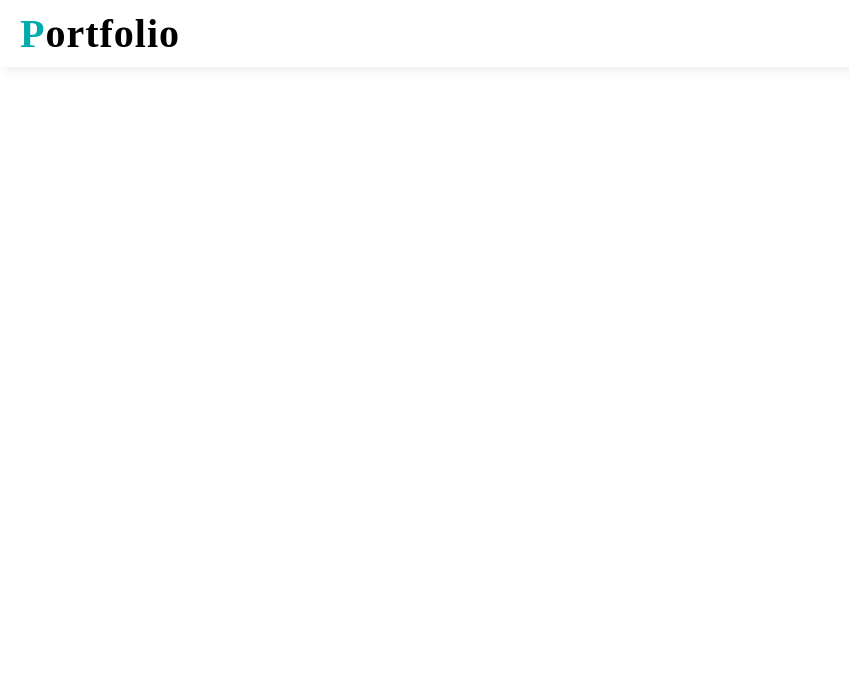
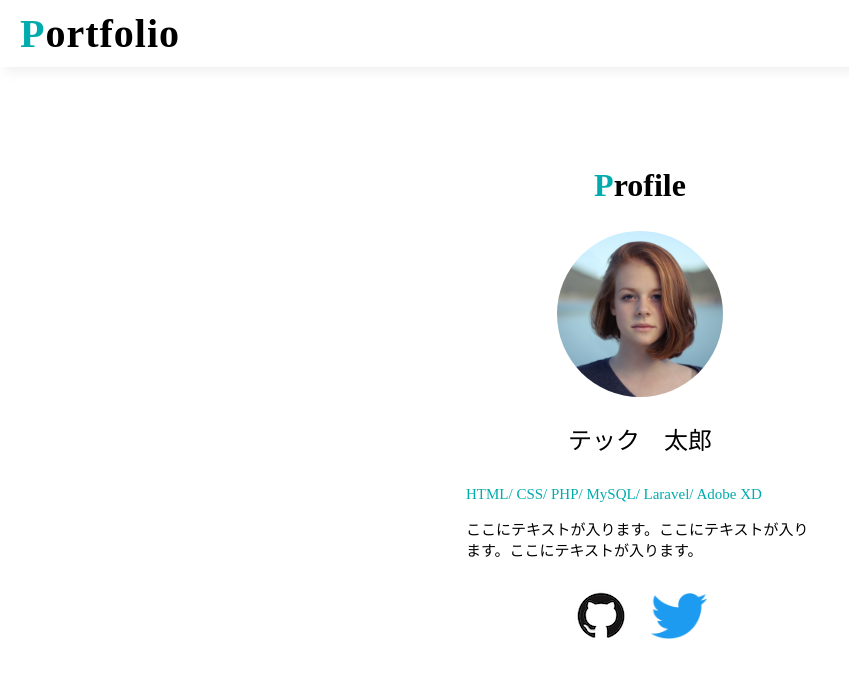
Before and after one commit to renren24/PortfolioSample, a PHP site: page / in a window 1280 px wide. Before the commit the part shown is almost empty. Shown: the top 678 px of the page, without its empty margins (0-849 px from the left). Run offline with PHP 8.4, Linux system fonts and the light colour scheme.

Commit message:
mainのprofileの箱作成

```diff
--- a/index.html
+++ b/index.html
@@ -1,5 +1,5 @@
 <!DOCTYPE html>
-<html lang="ja">
+<html lang="en">
 <head>
     <meta charset="UTF-8">
     <meta http-equiv="X-UA-Compatible" content="IE=edge">
@@ -24,5 +24,49 @@
             </a>
         </h1>
     </header>
+
+    <!--
+        メインタグの作成
+        ・profile用とwork用の箱を作成する
+        →divタグを使っていきます
+    -->
+    <div class="block-main">
+        <!--
+            profileの箱
+        -->
+        <div class="box-profile">
+            <h2 class="sub-title">
+                <span class="color-green">P</span>rofile
+            </h2>
+            <div class="item-list">
+                <img src="img/profile.png" alt="プロフィール画像">
+                <b>テック　太郎</b>
+                <p class="color-green">HTML/ CSS/ PHP/ MySQL/ Laravel/ Adobe XD</p>
+                <p>ここにテキストが入ります。ここにテキストが入ります。ここにテキストが入ります。</p>
+            </div>
+            <ul class="icon-list">
+                <li>
+                    <a href="">
+                        <img src="img/github.png" alt="Githubアイコン">
+                    </a>
+                </li>
+                <li>
+                    <a href="">
+                        <img src="img/twitter.png" alt="Twitterアイコン">
+                    </a>
+                </li>
+            </ul>
+
+
+        </div>
+
+        <!--
+            workの箱
+        -->
+        <div>
+
+        </div>
+
+    </div>
 </body>
 </html>
--- a/style.css
+++ b/style.css
@@ -10,6 +10,10 @@ body {
 
 .color-green {
     color: #00ABAE;
+}
+
+.sub-title{
+        font-size: 32px;
 }
 
 /*
@@ -28,3 +32,55 @@ body {
         text-decoration: none;
         letter-spacing: 1px;
 }
+
+/*
+*[main]のスタイルシート
+*/
+
+.block-main {
+        text-align: center;
+        margin: 100px 0;
+
+}
+
+/*
+*[profile]のスタイルシート
+*/
+
+.item-list{
+        width: 100%;
+        max-width: 348px;
+        margin: 0 auto;
+}
+
+.item-list b{
+        display: block;
+        font-size: 24px;
+        font-weight: normal;
+        margin: 20px 0 30px;
+}
+
+.item-list p{
+        font-size: 15px;
+        line-height: normal;
+        text-align: left;
+}
+
+.icon-list{
+        list-style: none;
+        width: 100px;
+        max-width: 247px;
+        margin: 30px auto;
+        padding: 0;
+        display: flex;
+        justify-content: center;
+        align-items: center;
+}
+
+.icon-list li{
+        margin-right: 22px;
+}
+
+.icon-list li:last-child{
+        margin-right: 0;
+}
```
